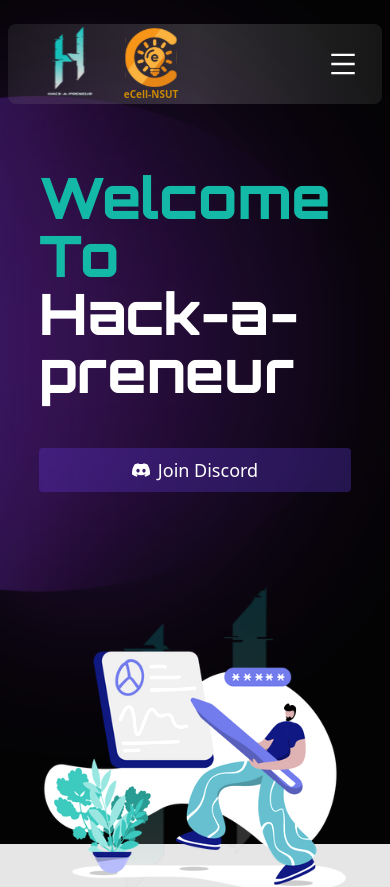
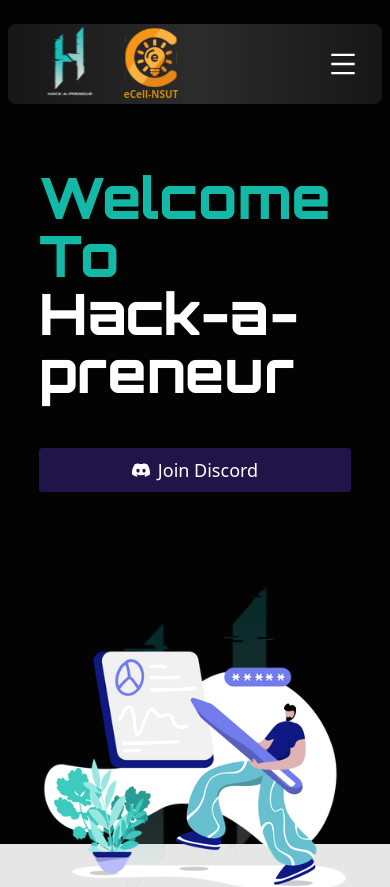
Before and after one commit to ecell-nsut/hackathon-esummit-23, a Next.js app: page / in a window 390 px wide. Shown: the top 887 px of the page. Built offline with nearby package versions, Linux system fonts and the light colour scheme; a web font is replaced by a local one.

Commit message:
feature: Responsive issue resolved

```diff
--- a/src/components/About/About.tsx
+++ b/src/components/About/About.tsx
@@ -23,11 +23,15 @@ const About = (props: Props) => {
             all.
           </p>
         </div>
-        <div className="image max-w-[500px]  flex justify-center text-center  bg-cover contrast-[1.1]">
+        <div
+          className="image max-w-[500px]  flex justify-center text-center  bg-cover contrast-[1.1]"
+          style={{ position: "relative" }}
+        >
           <Image
             src={bgLogo}
             alt=""
-            className="absolute w-full h-full opacity-10 scale-125"
+            style={{ position: "absolute" }}
+            className="w-full h-full opacity-10 scale-125"
           />
           <Image src={AboutImg} alt="abt-img" className="z-10" />
         </div>
--- a/src/components/Layout/Layout.tsx
+++ b/src/components/Layout/Layout.tsx
@@ -20,14 +20,13 @@ const Layout = ({ children }: any) => {
 
   return (
     <>
-      <main className="bg-[#0E0E0E] bg-opacity-10 min-h-screen max-w-screen overflow-hidden">
+      <main
+        className="bg-[#0E0E0E] bg-opacity-10 min-h-screen max-w-screen overflow-hidden"
+        id="main-screen"
+        style={{ width: "100%", margin: 0 }}
+      >
         <div className="min-h-screen fixed  bg-black -z-[1] top-0 w-screen">
           <div className="absolute top-0 z-[1] backdrop-blur-[12vmax] h-full w-full bg-[#231F20] bg-opacity-10"></div>
-          <div
-            ref={blobRef}
-            className={`origin-center absolute left-1/2 top-1/2 -translate-x-1/2 -translate-y-1/2 blob aspect-square bg-gradient-to-r from-blue-600  via-purple-800 to-black  h-[40vmax]
-            }] rounded-full bg-pink-300 opacity-70 animate-rotate`}
-          ></div>
         </div>
         <Navbar />
         {children}
--- a/src/pages/index.tsx
+++ b/src/pages/index.tsx
@@ -14,7 +14,7 @@ const inter = Inter({ subsets: ["latin"] });
 
 export default function Home() {
   return (
-    <>
+    <div>
       <Head>
         <title>Hack-a-preneur&apos;23</title>
       </Head>
@@ -28,6 +28,6 @@ export default function Home() {
       <Sponse />
       <Contact />
       <Footer />
-    </>
+    </div>
   );
 }
--- a/src/styles/globals.css
+++ b/src/styles/globals.css
@@ -4,6 +4,15 @@
 
 @import url("https://fonts.googleapis.com/css2?family=Bungee+Inline&display=swap");
 @import url("https://fonts.googleapis.com/css2?family=Poppins:wght@300&display=swap");
+
+main {
+  width: 100%;
+  height: 100%;
+}
+
+#animation {
+  height: 100vh;
+}
 
 .footer {
   position: relative;
@@ -162,3 +171,7 @@ html {
     width: 50px;
   }
 }
+
+#about {
+  width: 100%;
+}
```
